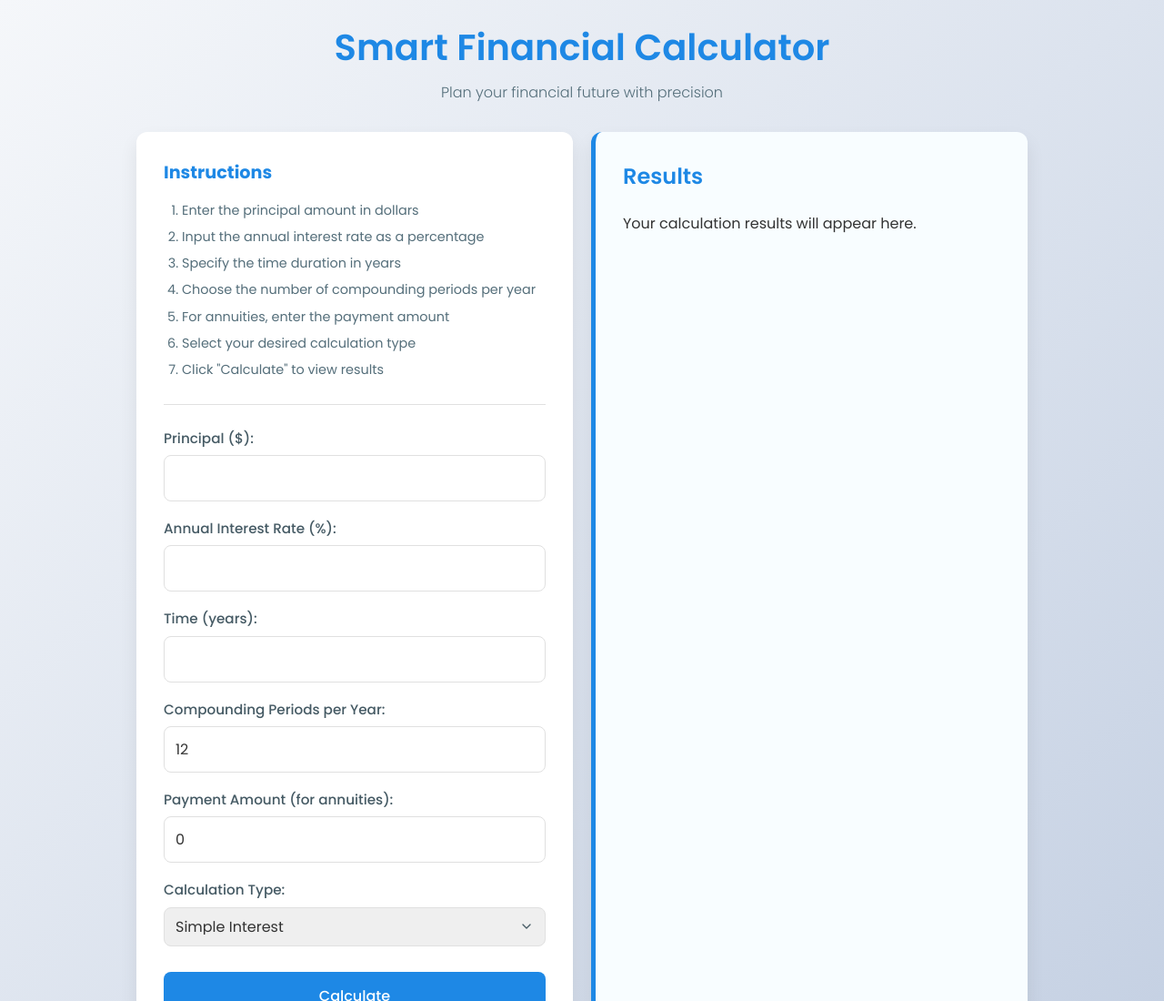
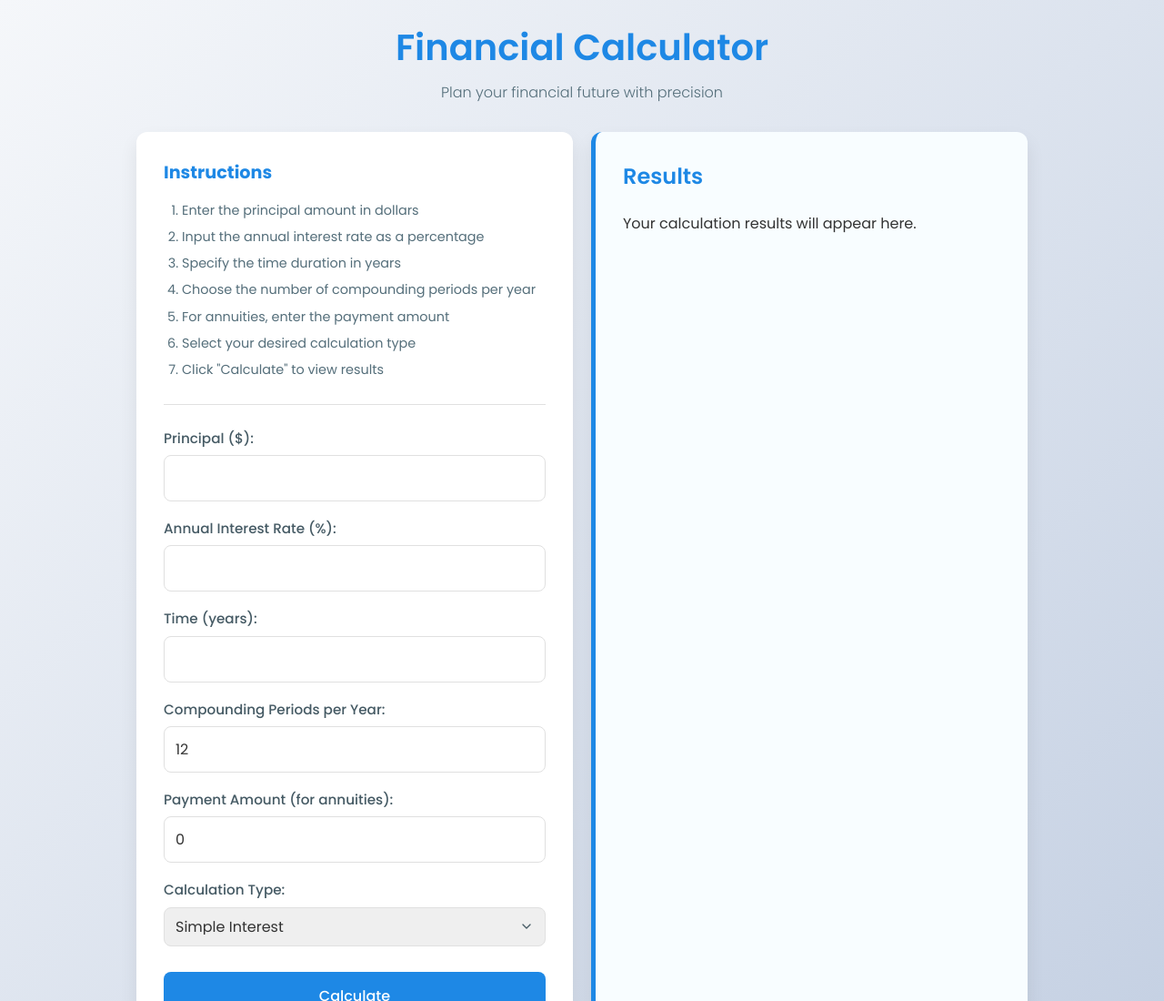
Before and after one commit to joycify/financial-calculator, a plain HTML site: page index.html in a window 1280 px wide. Shown: the top 1100 px of the page at 91% size. Drawn offline with Linux system fonts and the light colour scheme.

Commit message:
removed smart

```diff
--- a/index.html
+++ b/index.html
@@ -3,13 +3,13 @@
 <head>
     <meta charset="UTF-8">
     <meta name="viewport" content="width=device-width, initial-scale=1.0">
-    <title>Smart Financial Calculator</title>
+    <title>Financial Calculator</title>
     <link rel="stylesheet" href="styles.css">
 </head>
 <body>
     <div class="container">
         <header>
-            <h1>Smart Financial Calculator</h1>
+            <h1>Financial Calculator</h1>
             <p class="tagline">Plan your financial future with precision</p>
         </header>
 
```
